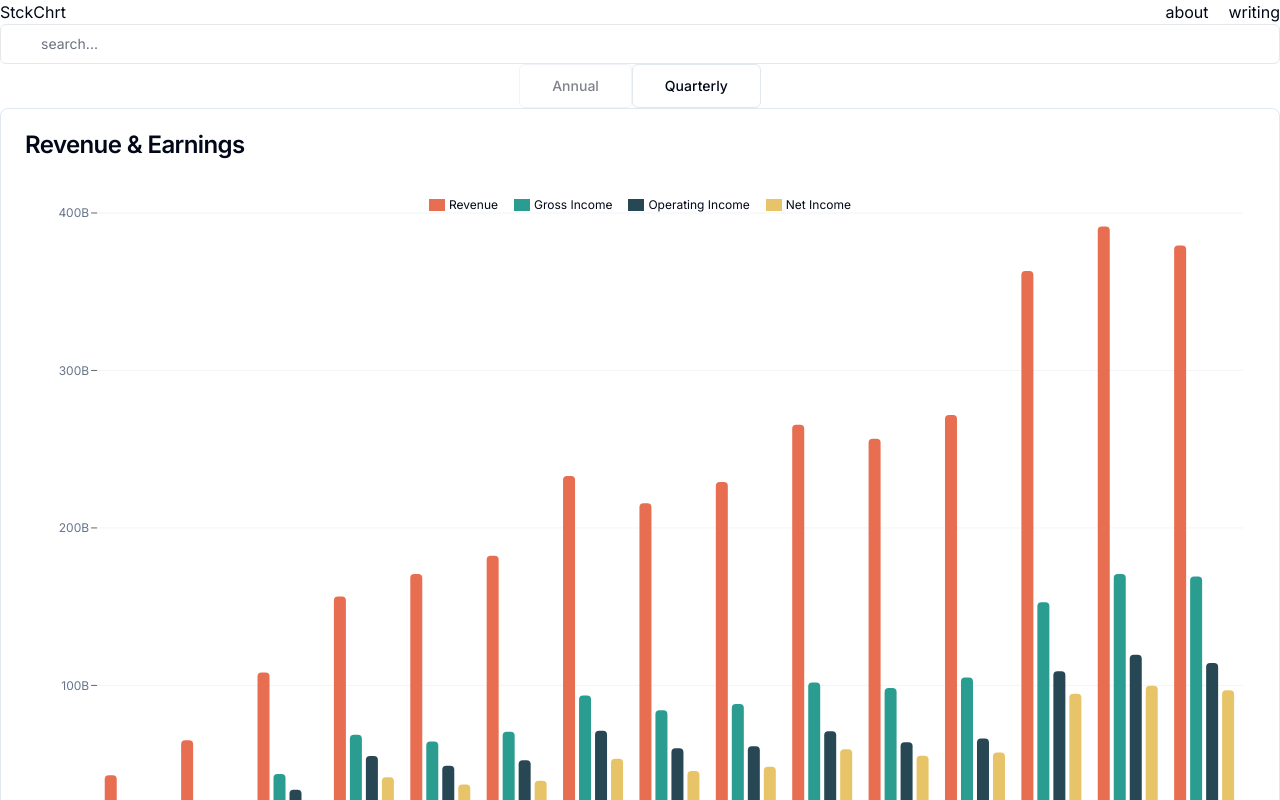
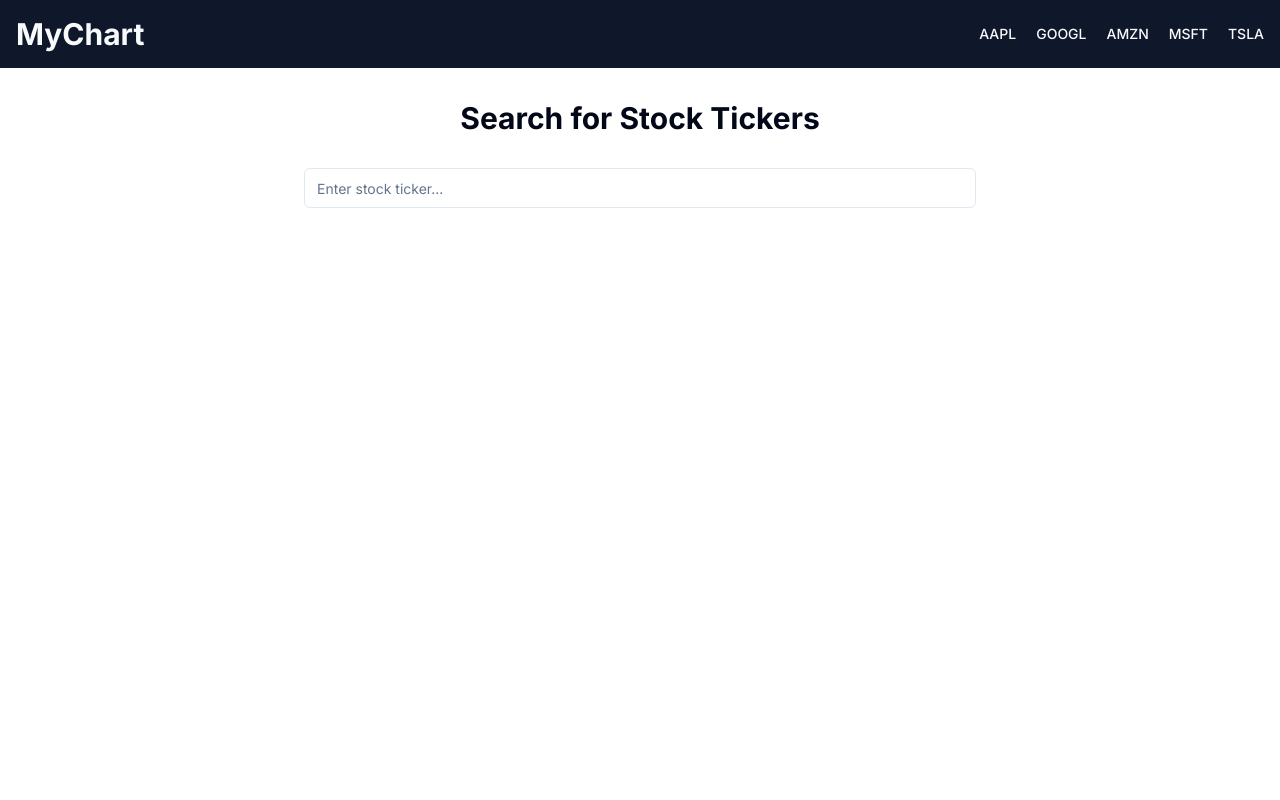
Before and after one commit to sonny-coding/stock-charts, a Next.js app: page / in a window 1280 px wide. Shown: the top 800 px of the page. Built offline with nearby package versions, Linux system fonts and the light colour scheme.

Commit message:
update ui and paths

```diff
--- a/src/app/layout.tsx
+++ b/src/app/layout.tsx
@@ -2,12 +2,21 @@ import type { Metadata } from "next";
 import { Inter } from "next/font/google";
 import "./globals.css";
 import Header from "@/components/Header";
+import Footer from "@/components/footer/Footer";
 
 const inter = Inter({ subsets: ["latin"] });
 
 export const metadata: Metadata = {
-  title: "Create Next App",
-  description: "Generated by create next app",
+  title: "Stock Chart Pro", // Replace with your app's name
+  description: "Visualize financial data.",
+  keywords: [
+    "stock chart",
+    "stock analysis",
+    "financial data",
+    "technical analysis",
+    "investment",
+    "trading",
+  ],
 };
 
 export default function RootLayout({
@@ -20,6 +29,7 @@ export default function RootLayout({
       <body className={`${inter.className} antialiased w-full min-h-screen`}>
         <Header />
         {children}
+        {/* <Footer /> */}
       </body>
     </html>
   );
--- a/src/app/page.tsx
+++ b/src/app/page.tsx
@@ -35,53 +35,18 @@ const page = ({
   const query = searchParams?.query || "";
 
   return (
-    <div className="">
-      <Search placeholder="search..." />
-      <SearchResults query={query} />
+    <main className="flex-grow container mx-auto px-4 py-8 max-h-screen">
+      <div className="max-w-2xl mx-auto">
+        <h2 className="text-3xl font-bold text-center mb-8">
+          Search for Stock Tickers
+        </h2>
+        <div className="flex flex-col items-center space-x-2">
+          <Search placeholder="Enter stock ticker..." />
+          <SearchResults query={query} />
+        </div>
+      </div>
       {/* <Charts query={query} /> */}
-      <BarGraph
-        labels={barLabelConfig}
-        title={"Revenue & Earnings"}
-        processData={processData}
-        apiData={aapl}
-      />
-      <BarGraph
-        labels={growthLabelConfig}
-        title={"Growth"}
-        processData={processGrowth}
-        isPercent={true}
-        apiData={aapl}
-      />
-      <LineGraph
-        processData={processMargins}
-        labels={marginLabelConfig}
-        title="Margin"
-        isPercent={true}
-        apiData={aapl}
-      />
-      <LineGraph
-        processData={processCostsOverRevenue}
-        labels={costRatioLabelConfig}
-        title="Expenses / Revenue"
-        isPercent={true}
-        apiData={aapl}
-      />
-      <LineBarComposedChart labels={composedLabelConfig} />
-      {/*   CASH FLOWS */}
-      <BarGraph
-        labels={fcfLabelConfig}
-        title={"Free Cash Flow"}
-        processData={processFCF}
-        apiData={aaplCashFlow}
-        // isPercent={true}
-      />
-      <LineGraph
-        labels={cfLabelConfig}
-        processData={processCashFlow}
-        title="Cash Flow Breakdown"
-        apiData={aaplCashFlow}
-      />
-    </div>
+    </main>
   );
 };
 
--- a/src/components/BarGraph.tsx
+++ b/src/components/BarGraph.tsx
@@ -11,7 +11,6 @@ import {
   ChartTooltip,
   ChartTooltipContent,
 } from "@/components/ui/chart";
-import { aapl } from "@/data";
 import { formatValue } from "@/lib/utils";
 import { CustomizedLegend } from "./ui/CustomizedLegend";
 
@@ -72,12 +71,12 @@ const BarGraph = ({
   );
 
   return (
-    <div>
+    <Card className="w-full mx-auto">
       <div className="flex items-center justify-center">
         <Button
           disabled={isAnnual}
           onClick={() => setIsAnnual(true)}
-          size="lg"
+          size="sm"
           variant="outline"
         >
           Annual
@@ -85,15 +84,14 @@ const BarGraph = ({
         <Button
           onClick={() => setIsAnnual(false)}
           disabled={!isAnnual}
-          size="lg"
+          size="sm"
           variant="outline"
         >
           Quarterly
         </Button>
       </div>
-      <Card className="w-full mx-auto">
       <CardHeader>
-          <CardTitle>{title}</CardTitle>
+        <CardTitle className="text-center">{title}</CardTitle>
       </CardHeader>
       <CardContent>
         <ChartContainer config={chartConfig}>
@@ -139,8 +137,8 @@ const BarGraph = ({
                         }
                       />
                       <div className="flex min-w-[160px] items-center text-xs text-muted-foreground">
-                          {chartConfig[name as keyof typeof chartConfig]
-                            ?.label || name}
+                        {chartConfig[name as keyof typeof chartConfig]?.label ||
+                          name}
                         <div className="ml-auto flex items-baseline gap-0.5 font-mono font-medium tabular-nums text-foreground">
                           {typeof value === "number"
                             ? formatValue(value, isPercent)
@@ -180,7 +178,6 @@ const BarGraph = ({
         </ChartContainer>
       </CardContent>
     </Card>
-    </div>
   );
 };
 
--- a/src/components/Header.tsx
+++ b/src/components/Header.tsx
@@ -1,12 +1,20 @@
+import Link from "next/link";
+import HeaderTicker from "./header/HeaderTicker";
+
 const Header = () => {
+  const tickers = ["AAPL", "GOOGL", "AMZN", "MSFT", "TSLA"];
+
   return (
-    <div className="w-full flex justify-between ">
-      <p>StckChrt</p>
-      <div className="flex gap-5">
-        <p>about</p>
-        <p>writing</p>
+    <header className="bg-primary text-primary-foreground py-4">
+      <div className="container mx-auto px-4">
+        <div className="flex justify-between items-center">
+          <Link href={"/"} className="text-3xl font-bold">
+            MyChart
+          </Link>
+          <HeaderTicker tickers={tickers} />
+        </div>
       </div>
-    </div>
+    </header>
   );
 };
 
--- a/src/components/LineGraph.tsx
+++ b/src/components/LineGraph.tsx
@@ -81,7 +81,7 @@ const LineGraph = ({
   );
 
   return (
-    <div>
+    <Card className="w-full mx-auto">
       <div className="flex items-center justify-center">
         <Button
           disabled={isAnnual}
@@ -100,7 +100,6 @@ const LineGraph = ({
           Quarterly
         </Button>
       </div>
-      <Card className="w-full mx-auto">
       <CardHeader>
         <CardTitle>{title}</CardTitle>
       </CardHeader>
@@ -148,8 +147,8 @@ const LineGraph = ({
                         }
                       />
                       <div className="flex min-w-[160px] items-center text-xs text-muted-foreground">
-                          {chartConfig[name as keyof typeof chartConfig]
-                            ?.label || name}
+                        {chartConfig[name as keyof typeof chartConfig]?.label ||
+                          name}
                         <div className="ml-auto flex items-baseline gap-0.5 font-mono font-medium tabular-nums text-foreground">
                           {typeof value === "number"
                             ? formatValue(value, isPercent)
@@ -168,7 +167,7 @@ const LineGraph = ({
                   <Line
                     key={key}
                     dataKey={key}
-                      type="linear"
+                    type="monotone"
                     stroke={config.color}
                     strokeWidth={2}
                     dot={false}
@@ -191,7 +190,6 @@ const LineGraph = ({
         </ChartContainer>
       </CardContent>
     </Card>
-    </div>
   );
 };
 
--- a/src/components/Search.tsx
+++ b/src/components/Search.tsx
@@ -1,6 +1,7 @@
 "use client";
 import { useSearchParams, usePathname, useRouter } from "next/navigation";
 import { useDebouncedCallback } from "use-debounce";
+import { Input } from "./ui/input";
 
 const Search = ({ placeholder }: { placeholder: string }) => {
   const pathname = usePathname();
@@ -18,16 +19,15 @@ const Search = ({ placeholder }: { placeholder: string }) => {
     replace(`${pathname}?${params.toString()}`);
   }, 300);
   return (
-    <div>
-      <input
-        className="peer block w-full rounded-md border border-gray-200 py-[9px] pl-10 text-sm outline-2 placeholder:text-gray-500"
+    <Input
+      type="text"
+      className="flex-grow focus-visible:ring-0"
       placeholder={placeholder}
       onChange={(e) => {
         handleSearch(e.target.value);
       }}
       defaultValue={searchParams.get("query")?.toString()}
     />
-    </div>
   );
 };
 
--- a/src/components/SearchResults.tsx
+++ b/src/components/SearchResults.tsx
@@ -1,4 +1,5 @@
 import { stockSymbols } from "@/data";
+import Link from "next/link";
 
 const handleSearch = (query: string) => {
   const filteredSymbols = stockSymbols.filter((symbol) => {
@@ -19,18 +20,22 @@ const SearchResults = ({ query }: { query: string }) => {
   const results = handleSearch(query);
 
   return (
-    <div className="container mx-auto px-4 py-6">
+    <div className="mt-4 w-full">
       {results.length > 0 ? (
-        <ul className="list-none p-0 m-0">
+        <>
+          <h3 className="text-lg font-semibold mb-2">Matching Stocks:</h3>
+          <ul className="space-y-2">
             {results.map((result) => (
-            <li
+              <Link
+                href={`/s/${result.symbol}`}
                 key={result.symbol}
-              className="flex items-center justify-between p-2 border-b border-gray-200 cursor-pointer"
+                className="bg-muted hover:bg-cyan-50 p-2 rounded flex justify-between items-center cursor-pointer"
               >
                 {result.name} ({result.symbol})
-            </li>
+              </Link>
             ))}
           </ul>
+        </>
       ) : (
         <p className="text-center p-4 text-gray-500">No results found</p>
       )}
--- /dev/null
+++ b/src/components/footer/Footer.tsx
@@ -0,0 +1,13 @@
+import React from "react";
+
+const Footer = () => {
+  return (
+    <footer className="mb-auto bg-muted py-4 text-center">
+      <p className="text-sm text-muted-foreground">
+        © {new Date().getFullYear()} StockChart Pro. All rights reserved.
+      </p>
+    </footer>
+  );
+};
+
+export default Footer;
--- /dev/null
+++ b/src/components/header/HeaderTicker.tsx
@@ -0,0 +1,41 @@
+"use client";
+
+import Link from "next/link";
+import { useSearchParams, usePathname, useRouter } from "next/navigation";
+
+type HeaderTickerProps = {
+  tickers: string[];
+};
+
+const HeaderTicker = ({ tickers }: HeaderTickerProps) => {
+  const pathname = usePathname();
+  const { replace } = useRouter();
+  const searchParams = useSearchParams();
+  const handleClick = (term: string) => {
+    console.log(`Searching... ${term}`);
+
+    const params = new URLSearchParams(searchParams);
+    if (term) {
+      params.set("query", term);
+    } else {
+      params.delete("query");
+    }
+    replace(`${pathname}?${params.toString()}`);
+  };
+  return (
+    <ul className="flex gap-5">
+      {tickers.map((ticker) => (
+        <Link
+          href={`/s/${ticker}`}
+          className="hover:cursor-pointer text-sm font-medium"
+          key={ticker}
+          //   onClick={() => handleClick(ticker)}
+        >
+          {ticker}
+        </Link>
+      ))}
+    </ul>
+  );
+};
+
+export default HeaderTicker;
--- /dev/null
+++ b/src/components/ui/input.tsx
@@ -0,0 +1,25 @@
+import * as React from "react"
+
+import { cn } from "@/lib/utils"
+
+export interface InputProps
+  extends React.InputHTMLAttributes<HTMLInputElement> {}
+
+const Input = React.forwardRef<HTMLInputElement, InputProps>(
+  ({ className, type, ...props }, ref) => {
+    return (
+      <input
+        type={type}
+        className={cn(
+          "flex h-10 w-full rounded-md border border-input bg-background px-3 py-2 text-sm ring-offset-background file:border-0 file:bg-transparent file:text-sm file:font-medium placeholder:text-muted-foreground focus-visible:outline-none focus-visible:ring-2 focus-visible:ring-ring focus-visible:ring-offset-2 disabled:cursor-not-allowed disabled:opacity-50",
+          className
+        )}
+        ref={ref}
+        {...props}
+      />
+    )
+  }
+)
+Input.displayName = "Input"
+
+export { Input }
```
Also changed, not shown: src/app/s/[ticker]/page.tsx (added, +78 -0 lines). Lines whose indentation alone changed are shown as unchanged.
